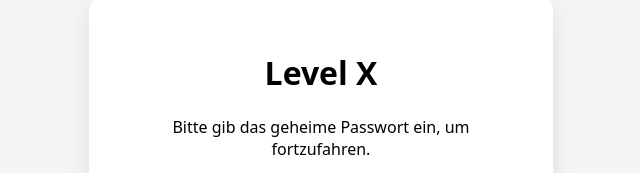
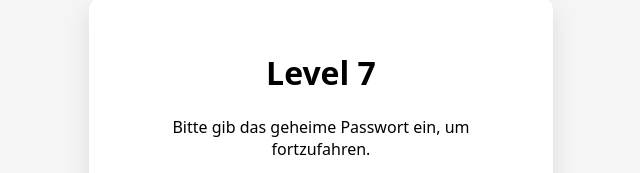
Before and after one commit to DavidLisnjicS/hackit3, a website: page public/index.html in a window 1280 px wide. Shown: the part 230-403 px from the top of the page, 319-959 px from the left. Drawn offline with Linux system fonts and the light colour scheme.

Commit message:
Update index.html

```diff
--- a/public/index.html
+++ b/public/index.html
@@ -2,13 +2,13 @@
 <html lang="de">
 <head>
     <meta charset="UTF-8">
-    <title>Level X</title>
+    <title>Level 7</title>
     <link rel="stylesheet" href="style.css">
 </head>
 <body>
 
 <div class="card">
-    <h1>Level X</h1>
+    <h1>Level 7</h1>
     <p>Bitte gib das geheime Passwort ein, um fortzufahren.</p>
 
     <form id="password-form">
```
